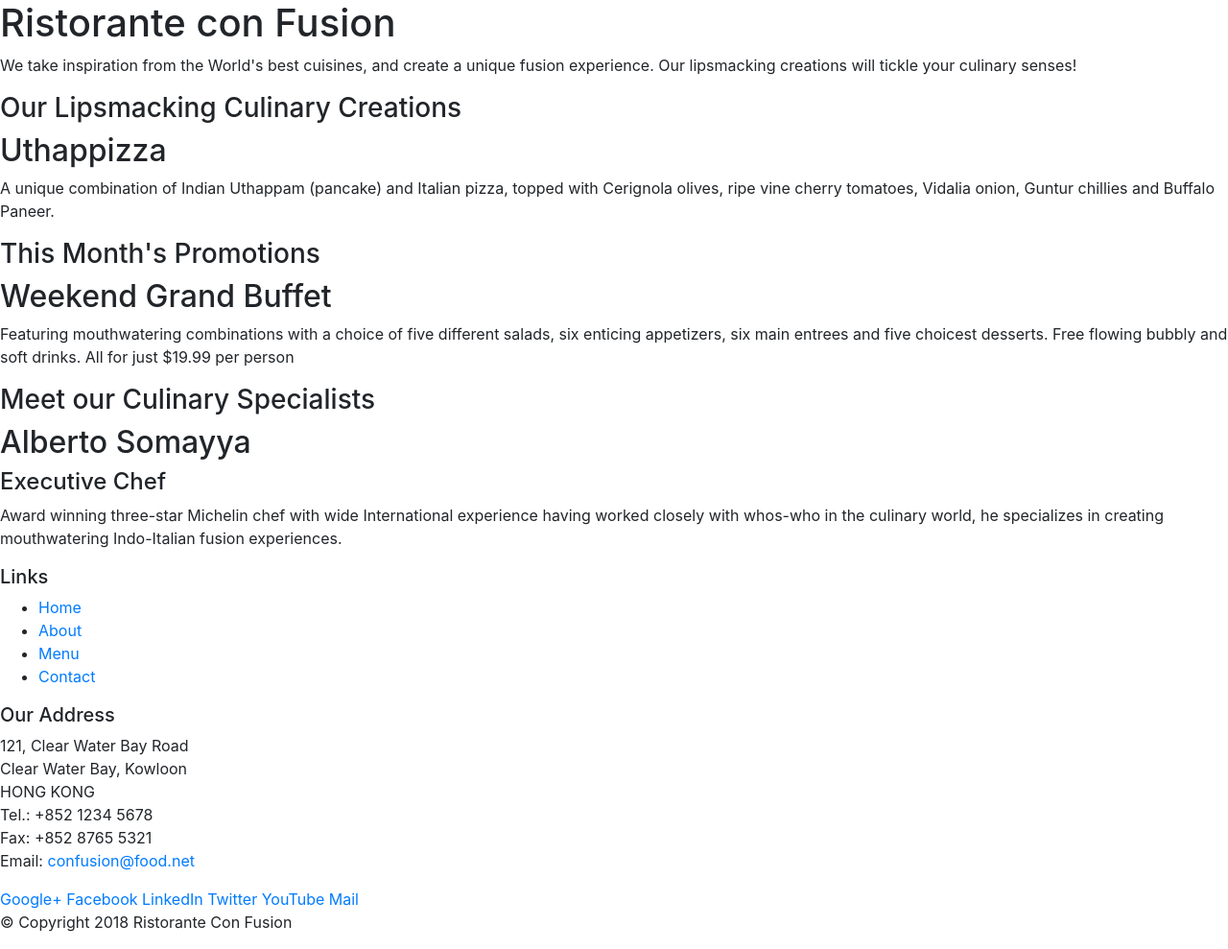
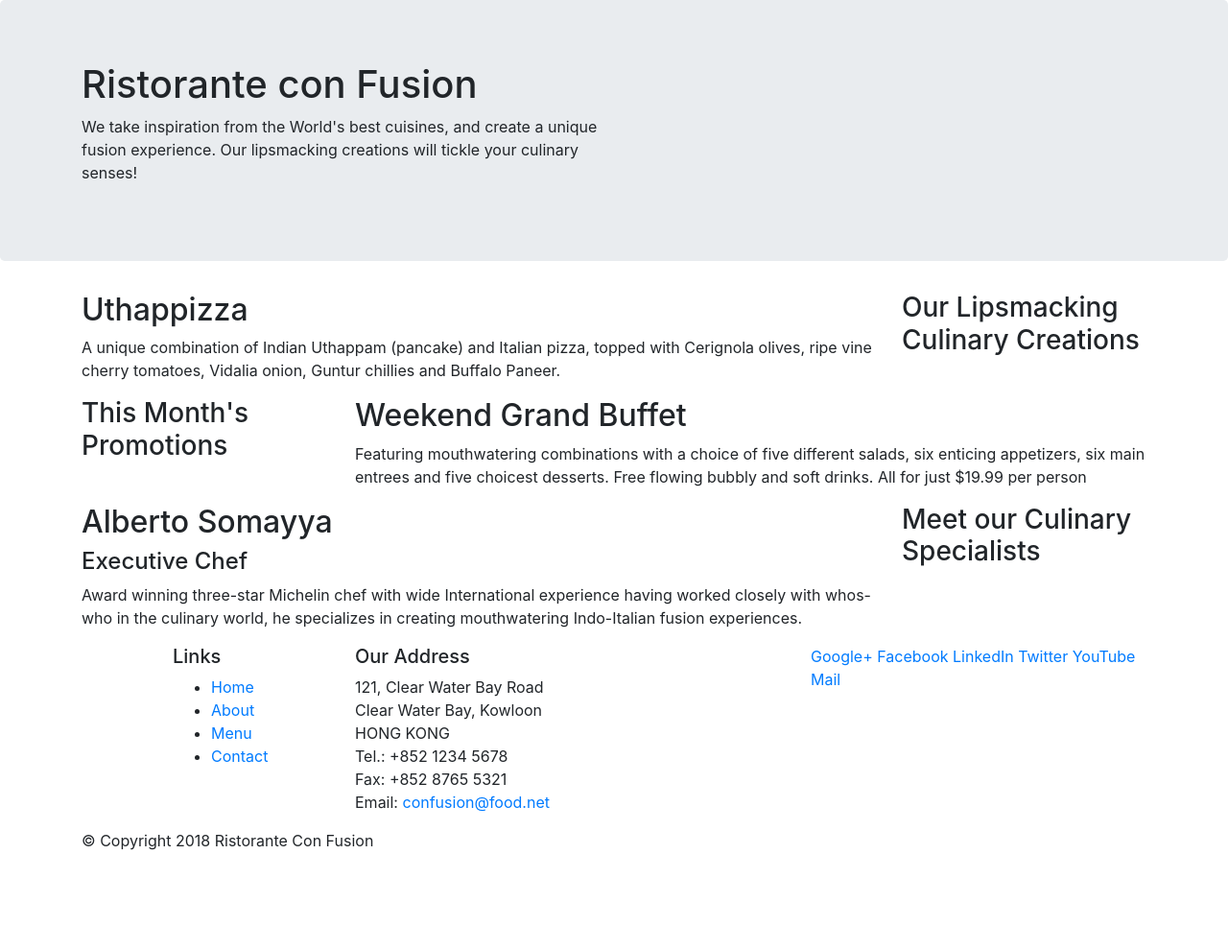
Before and after one commit to vishalpandey-9891/Bootstrap-intro, a website: page index.html in a window 1280 px wide. Shown: the whole page at 96% size. After the commit the page ends 904 px from the top, so only its background shows below. Drawn offline with nearby package versions, Linux system fonts and the light colour scheme.

Commit message:
Bootstrap grid part 1

```diff
--- a/index.html
+++ b/index.html
@@ -14,46 +14,50 @@
 
 <body>
 
-    <header>
-        <div>
-            <div>
-                <div>
+
+        <header class="jumbotron">
+            <div class="container">
+                <div class="row">
+                    <div class="col-12 col-sm-6">
                     <h1>Ristorante con Fusion</h1>
                     <p>We take inspiration from the World's best cuisines, and create a unique fusion experience. Our lipsmacking creations will tickle your culinary senses!</p>
+                    </div>
+                    <div class="col-12 col-sm-6">
+
+                    </div>
                 </div>
-                <div>
-                </div>
+
             </div>
-        </div>
-    </header>
+        </header>
 
-    <div>
-        <div>
-            <div>
+
+    <div class="container">
+        <div class="row">
+            <div class="col-12 col-sm-4 order-sm-last col-md-3">
                 <h3>Our Lipsmacking Culinary Creations</h3>
             </div>
-            <div>
+            <div class="col col-sm order-sm-first col-md" >
                 <h2>Uthappizza</h2>
                 <p>A unique combination of Indian Uthappam (pancake) and Italian pizza, topped with Cerignola olives, ripe vine cherry tomatoes, Vidalia onion, Guntur chillies and Buffalo Paneer.</p>
             </div>
         </div>
 
 
-        <div>
-            <div>
+        <div class="row">
+            <div class="col-12 col-sm-4 col-md-3">
                 <h3>This Month's Promotions</h3>
             </div>
-            <div>
+            <div class="col col-sm col-md" >
                 <h2>Weekend Grand Buffet</h2>
                 <p>Featuring mouthwatering combinations with a choice of five different salads, six enticing appetizers, six main entrees and five choicest desserts. Free flowing bubbly and soft drinks. All for just $19.99 per person </p>
             </div>
         </div>
 
-        <div>
-            <div>
+        <div class="row">
+            <div class="col-12 col-sm-4 order-sm-last col-md-3">
                 <h3>Meet our Culinary Specialists</h3>
             </div>
-            <div>
+            <div class="col col-sm order-sm-first col-md" >
                 <h2>Alberto Somayya</h2>
                 <h4>Executive Chef</h4>
                 <p>Award winning three-star Michelin chef with wide International experience having worked closely with whos-who in the culinary world, he specializes in creating mouthwatering Indo-Italian fusion experiences. </p>
@@ -62,9 +66,9 @@
     </div>
 
     <footer>
-        <div>
-            <div>
-                <div>
+        <div class="container">
+            <div class="row">
+                <div class="col-4 offset-1 col-sm-2">
                     <h5>Links</h5>
                     <ul>
                         <li><a href="#">Home</a></li>
@@ -73,7 +77,7 @@
                         <li><a href="#">Contact</a></li>
                     </ul>
                 </div>
-                <div>
+                <div class="col-7 col-sm-5">
                     <h5>Our Address</h5>
                     <address>
 		              121, Clear Water Bay Road<br>
@@ -84,7 +88,7 @@
 		              Email: <a href="mailto:confusion@food.net">confusion@food.net</a>
 		           </address>
                 </div>
-                <div>
+                <div class="col-12 col-sm-4">
                     <div>
                         <a href="http://google.com/+">Google+</a>
                         <a href="http://www.facebook.com/profile.php?id=">Facebook</a>
@@ -95,8 +99,8 @@
                     </div>
                 </div>
            </div>
-           <div>
-                <div>
+           <div class="row">
+                <div class="col-auto">
                     <p>© Copyright 2018 Ristorante Con Fusion</p>
                 </div>
            </div>
--- a/package.json
+++ b/package.json
@@ -17,6 +17,7 @@
     "bootstrap": "^4.5.0",
     "http-proxy": "^1.18.1",
     "jquery": "^3.5.1",
+    "minimist": "^1.2.3",
     "popper.js": "^1.12.9"
   }
 }
```
Also changed, not shown: 1 other file.
